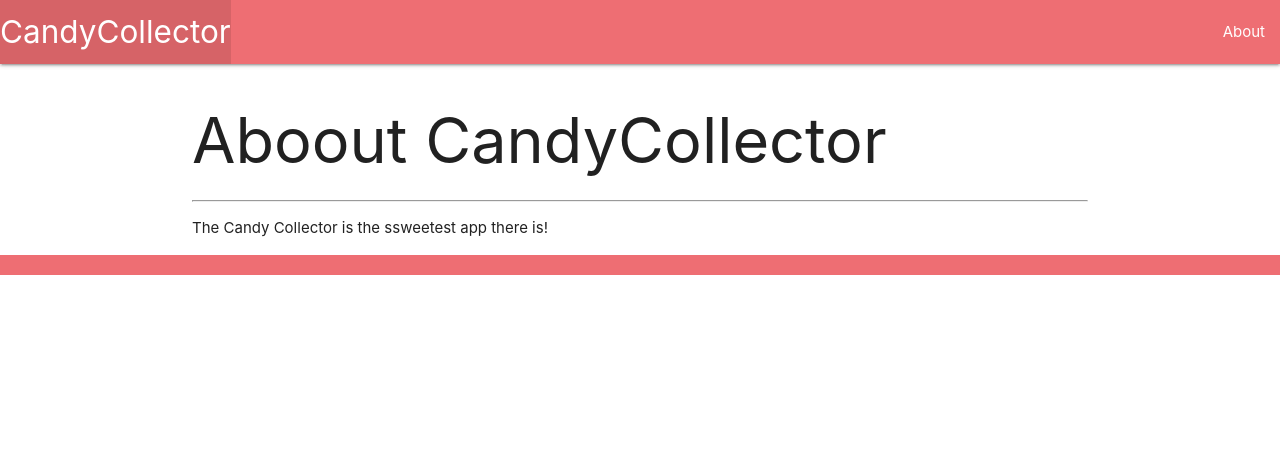
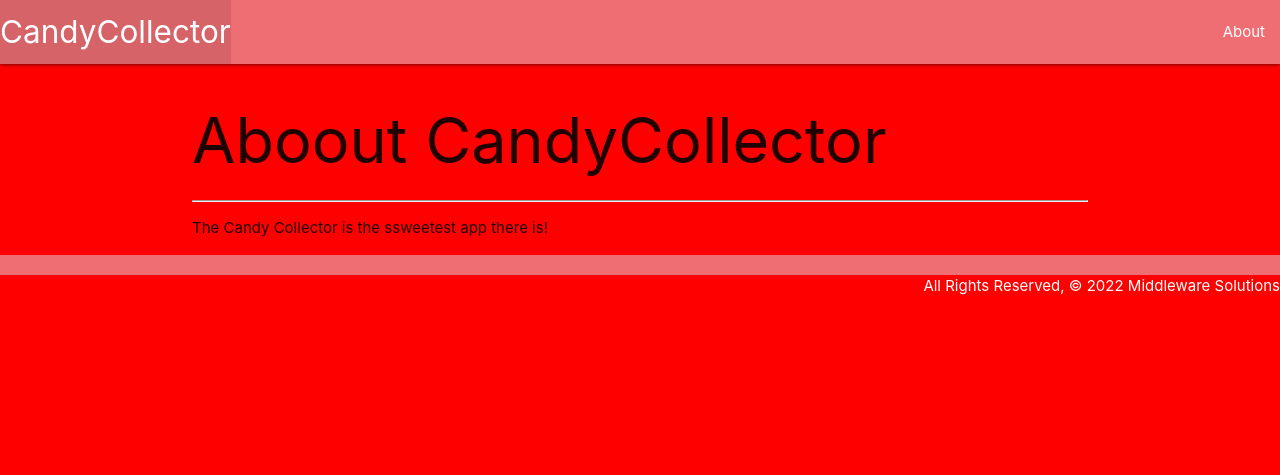
Before and after one commit to mellisporter/candy-collector, a Django app: page /about/ in a window 1280 px wide. Shown: the top 475 px of the page. Run offline with Django 4.2, Linux system fonts and the light colour scheme.

Commit message:
connected css

```diff
--- /dev/null
+++ b/main_app/static/css/style.css
@@ -0,0 +1,4 @@
+
+body {
+    background-color: red;
+  }
--- a/main_app/templates/base.html
+++ b/main_app/templates/base.html
@@ -1,3 +1,5 @@
+{% load static %}
+
 <!DOCTYPE html>
 <html lang="en">
   <head>
@@ -9,6 +11,9 @@
       rel="stylesheet"
       href="https://cdnjs.cloudflare.com/ajax/libs/materialize/1.0.0/css/materialize.min.css"
     />
+
+    <link rel="stylesheet" type="text/css" href="{% static 'css/style.css' %}" />
+
   </head>
   <body>
     <header class="navbar-fixed">
```
